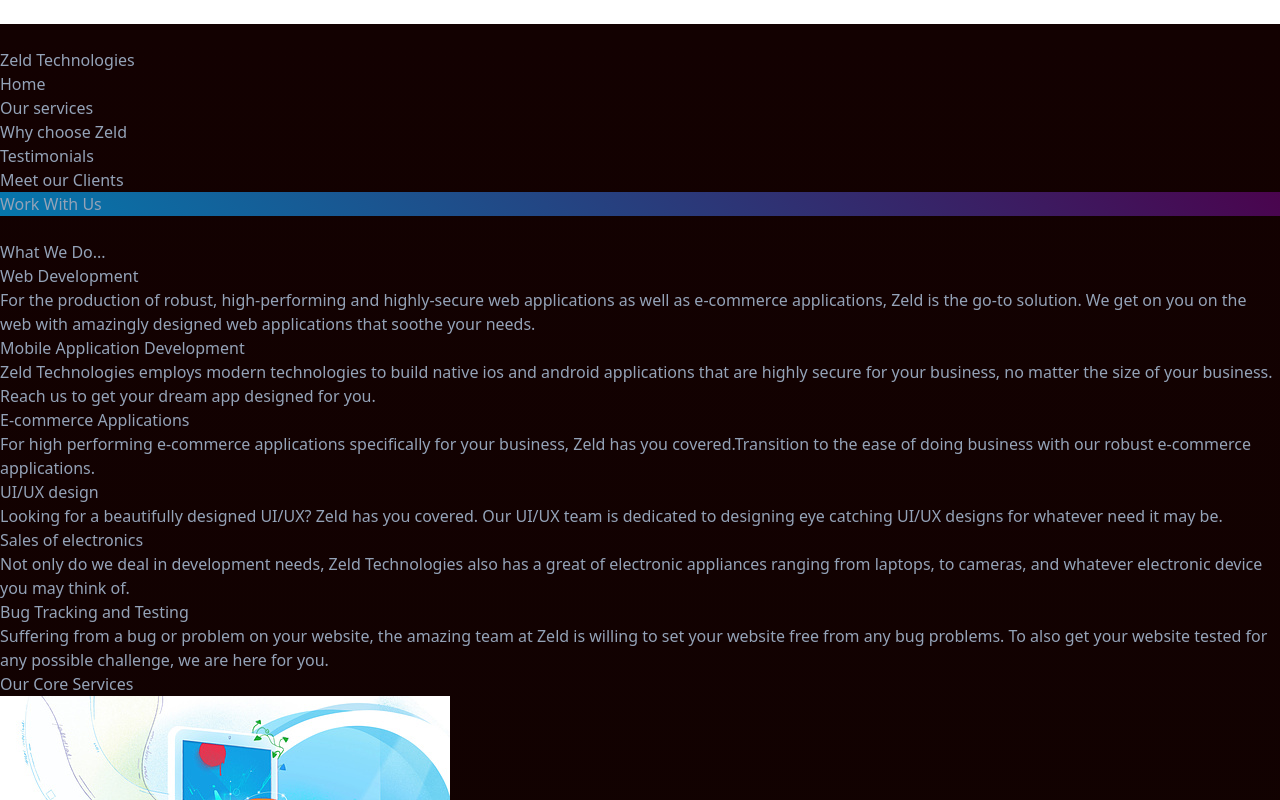
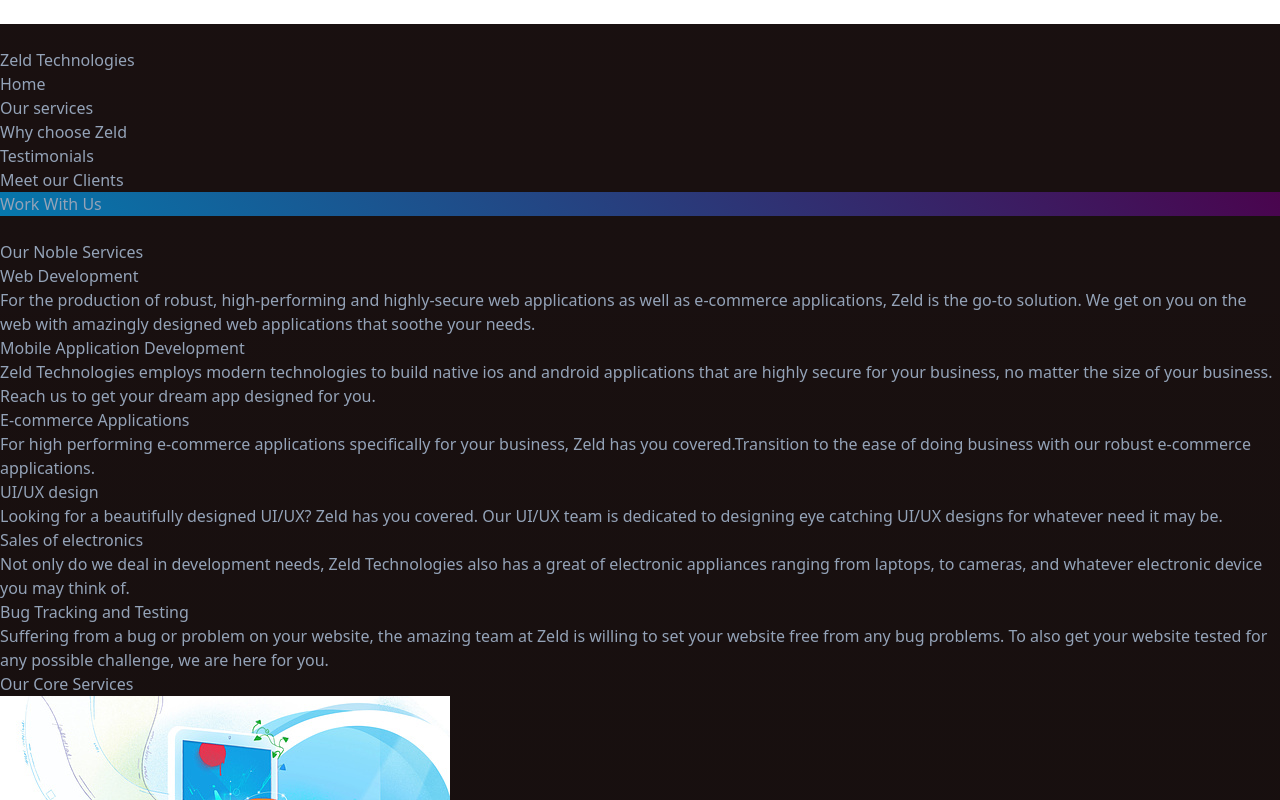
Before and after one commit to techpepson/zeldSite, a React (Vite) app: page /services in a window 1280 px wide. Shown: the top 800 px of the page. Built offline with nearby package versions, Linux system fonts and the light colour scheme.

Commit message:
fix(Type Error): Make the type landImagesInt an array to fix the error of type.

```diff
--- a/src/components/LandPage.tsx
+++ b/src/components/LandPage.tsx
@@ -103,7 +103,7 @@
                   className={`${headerStyles.secondColors} second-spread`}
                 ></div>
               </div>
-              {landImages.map((image: string, index: string) => (
+              {landImages.map((image, index) => (
                 <Intersection>
                   <img
                     src={image.src}
--- a/src/components/Services.tsx
+++ b/src/components/Services.tsx
@@ -40,7 +40,7 @@
           <main>
             <div className="short-description-container">
               <p>
-                <h1>What We Do...</h1>
+                <h1>Our Noble Services</h1>
               </p>
               {/*A div container that contains all the short description of services*/}
               <div
--- a/src/styles/compoStyles/LandStyles/landHeader.ts
+++ b/src/styles/compoStyles/LandStyles/landHeader.ts
@@ -52,7 +52,7 @@
   lineBreakStyles: `max-[770px]:hidden`,
 };
 
-export const landImages: landImagesInt = [
+export const landImages: landImagesInt[] = [
   {
     image: "camera",
     src: cctv,
--- a/src/styles/utilityStyles/landPageStyles.css
+++ b/src/styles/utilityStyles/landPageStyles.css
@@ -47,7 +47,9 @@
     color: transparent;
 }
 
+
 /*Styling for mix-blend of the sections of our potentials*/
+
 .mix-blend::before {
     content: "";
     position: absolute;
@@ -58,6 +60,7 @@
     background-image: linear-gradient(360deg, #1e1b4b, #ee0e73, red);
     mix-blend-mode: multiply;
 }
+
 .mix-blends::before {
     content: "";
     position: absolute;
@@ -72,8 +75,9 @@
 }
 
 .dark-bg {
-  background-image: linear-gradient(180deg, #130101, rgb(4, 10, 4));
+    background-image: linear-gradient(180deg, #0a0000ef, rgb(4, 10, 4));
 }
+
 
 /*Spreading background colors*/
 
@@ -90,6 +94,7 @@
     filter: blur(300px);
     animation: oscillate-animation ease-in-out 0.5s infinite;
 }
+
 p,
 span {
     color: #94a3b8;
@@ -100,11 +105,7 @@
 }
 
 .light-background {
-  background-image: linear-gradient(
-    360deg,
-    rgb(248, 236, 236),
-    rgb(220, 220, 240)
-  );
+    background-image: linear-gradient( 360deg, rgb(248, 236, 236), rgb(220, 220, 240));
 }
 
 .button-hover:active::before {
```
Lines whose indentation alone changed are shown as unchanged.
